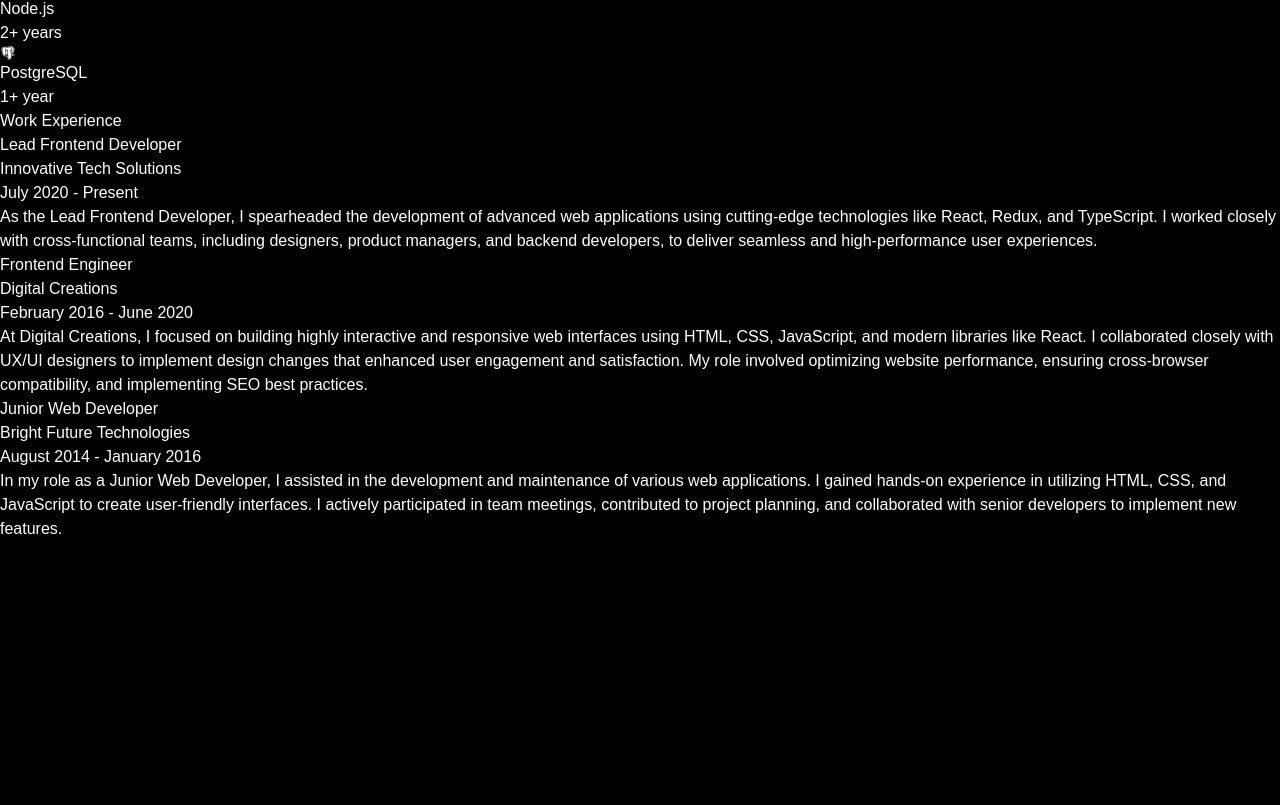
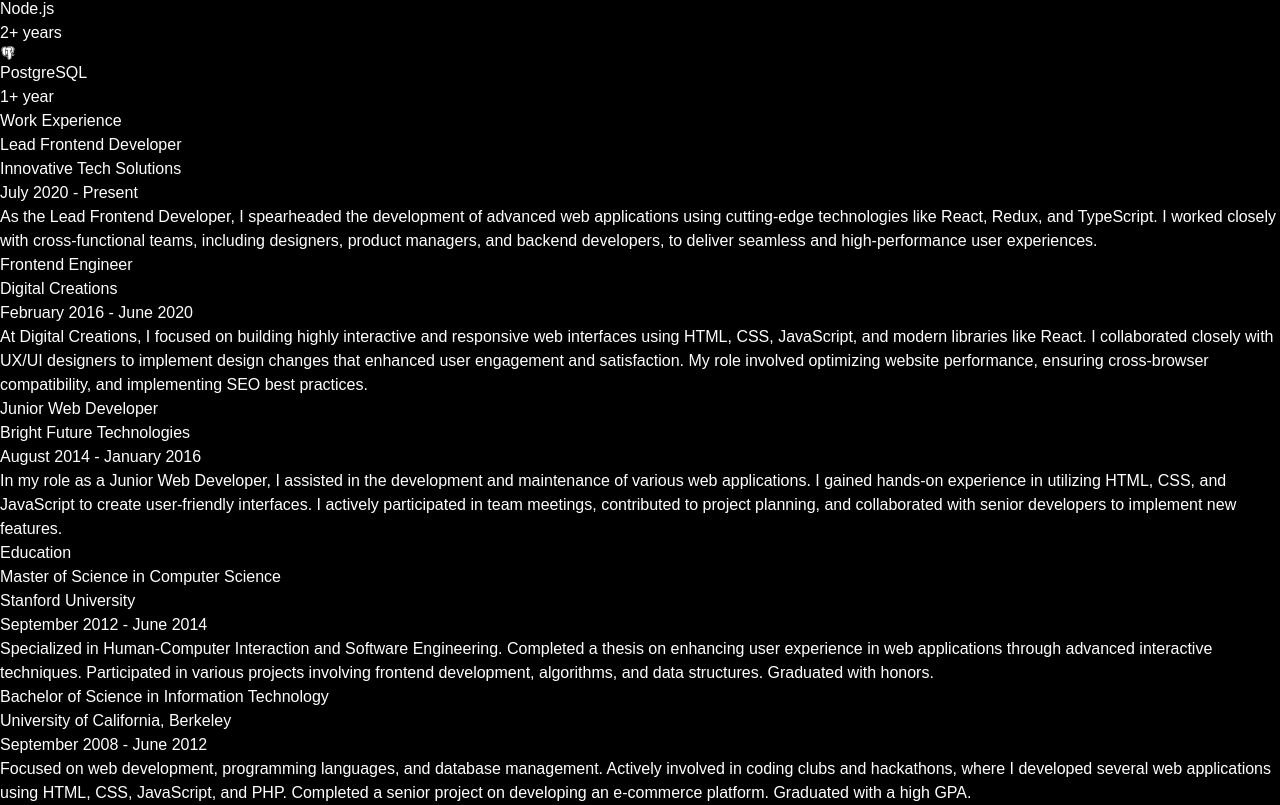
Before and after one commit to MuhammadTalhaTahir1/muhammad-talha, a React (Vite) app: page / in a window 1280 px wide. Shown: the part 9255-10060 px from the top of the page. Before the commit the page ends 9796 px from the top, so only its background shows below. Built offline with nearby package versions, Linux system fonts and the light colour scheme.

Commit message:
Education Section

```diff
--- a/package.json
+++ b/package.json
@@ -10,8 +10,10 @@
     "preview": "vite preview"
   },
   "dependencies": {
+    "@emailjs/browser": "^4.4.1",
     "react": "^18.3.1",
     "react-dom": "^18.3.1",
+    "react-hot-toast": "^2.4.1",
     "react-icons": "^5.2.1"
   },
   "devDependencies": {
--- a/src/App.jsx
+++ b/src/App.jsx
@@ -5,6 +5,7 @@
 import Bio from "./components/Bio";
 import Skills from "./components/Skills";
 import WorkExperience from "./components/WorkExperience";
+import EducationSection from "./components/EducationSection";
 
 const App = () => {
   return (
@@ -16,7 +17,8 @@
         <Projects />
         <Bio />
         <Skills />
-        <WorkExperience/>
+        <WorkExperience />
+        <EducationSection />
       </div>
     </div>
   );
--- /dev/null
+++ b/src/components/EducationSection.jsx
@@ -0,0 +1,19 @@
+import { EDUCATION } from "../constants";
+
+const EducationSection = () => {
+  return (
+    <section className="py-8" id="education">
+      <h2 className="mb-4 text-center text-3xl font-bold">Education </h2>
+      {EDUCATION.map((edu, index) => (
+        <div key={index} className="mb-6 p-10">
+          <h3 className="text-xl font-semibold">{edu.degree}</h3>
+          <p className="text-lg">{edu.institution}</p>
+          <p className="text-sm text-stone-300">{edu.duration}</p>
+          <p className="mt-2">{edu.description}</p>
+        </div>
+      ))}
+    </section>
+  );
+};
+
+export default EducationSection;
```
Also changed, not shown: 1 other file (tests, documents, lock files or other folders).
